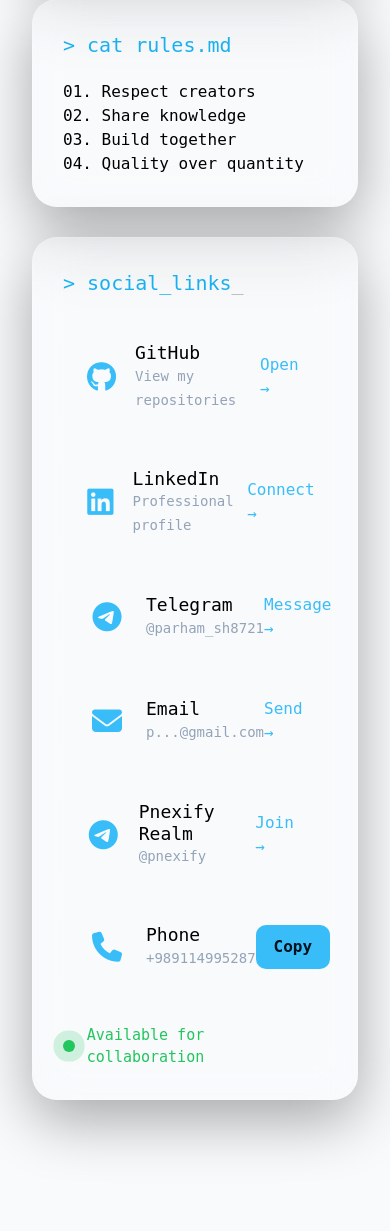
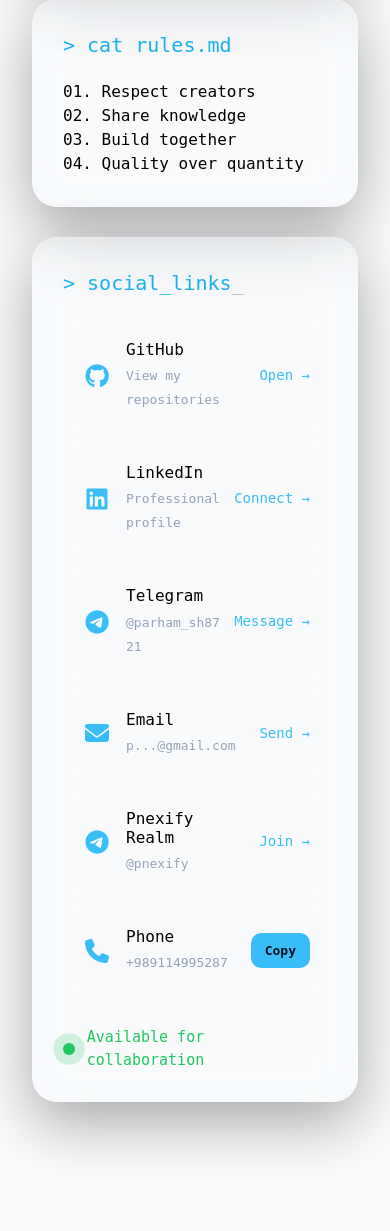
Before and after one commit to psh8714/pnexify, a Django app: page /blog/index/about-us in a window 390 px wide. Shown: the part 2123-3354 px from the top of the page. Run offline with Django 5.2, Linux system fonts and the light colour scheme; data comes from the database, SQL or seed files in the repository; data that the repository does not hold is empty; parts of the project's set-up code (start-up, migrations or seed data) failed here and were passed over; some libraries are stand-ins or nearby versions.

Commit message:
Update about_us.html

```diff
--- a/blog/templates/partials/about_us.html
+++ b/blog/templates/partials/about_us.html
@@ -299,6 +299,46 @@
                 box-shadow: 0 0 0 14px rgba(34, 197, 94, 0);
             }
         }
+
+        /* ================= MOBILE CONTACT ================= */
+
+@media (max-width:768px){
+    .contact-item{
+        padding:16px;
+        border-radius:16px;
+        gap:14px;
+        align-items:center;
+    }
+    .left{
+        flex:1;
+        min-width:0;
+        gap:12px;
+    }
+    .left i{
+        width:34px;
+        font-size:24px;
+        flex-shrink:0;
+    }
+    .left h4{
+        font-size:16px;
+        margin-bottom:4px;
+    }
+    .left span{
+        font-size:13px;
+        word-break:break-word;
+        overflow-wrap:anywhere;
+    }
+    .arrow{
+        font-size:14px;
+        white-space:nowrap;
+        flex-shrink:0;
+    }
+    .copy-btn{
+        padding:8px 14px;
+        font-size:13px;
+        flex-shrink:0;
+    }
+}
     </style>
 {% endblock %}
 {% block content %}
```
